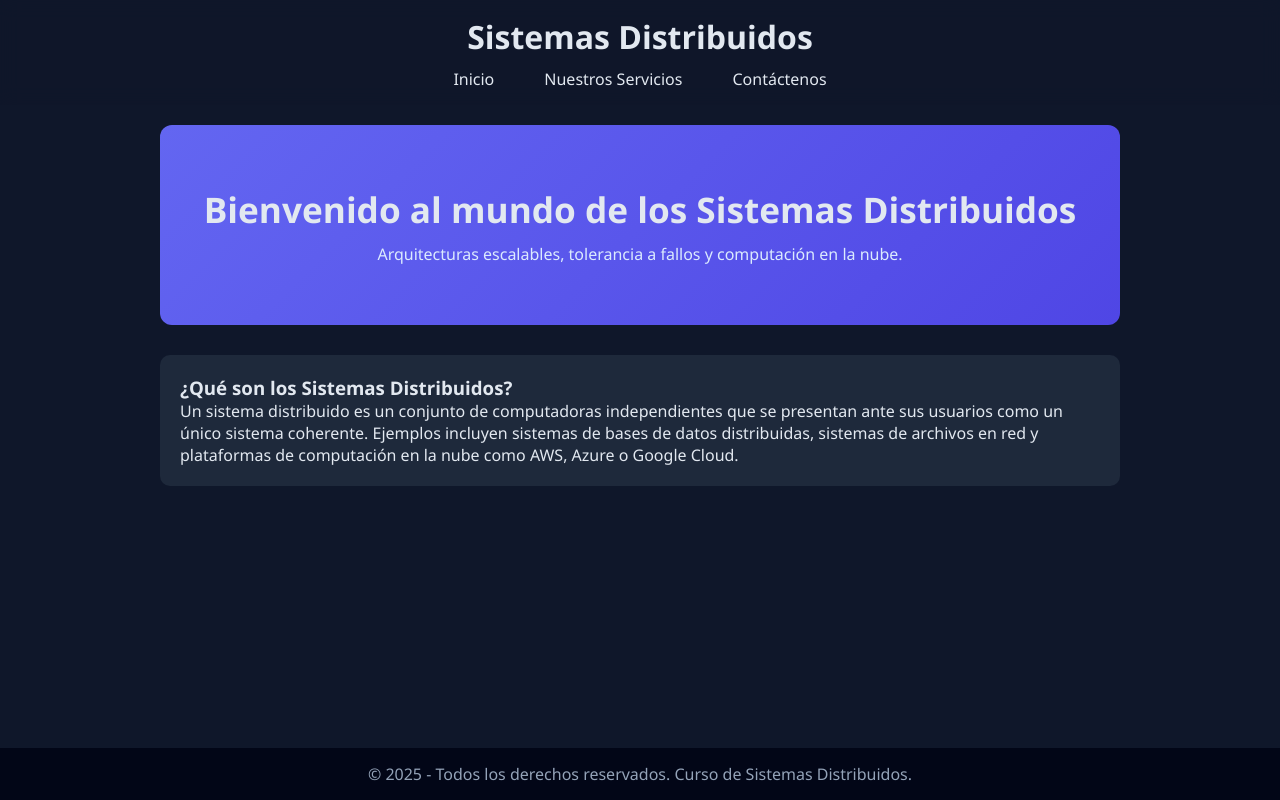
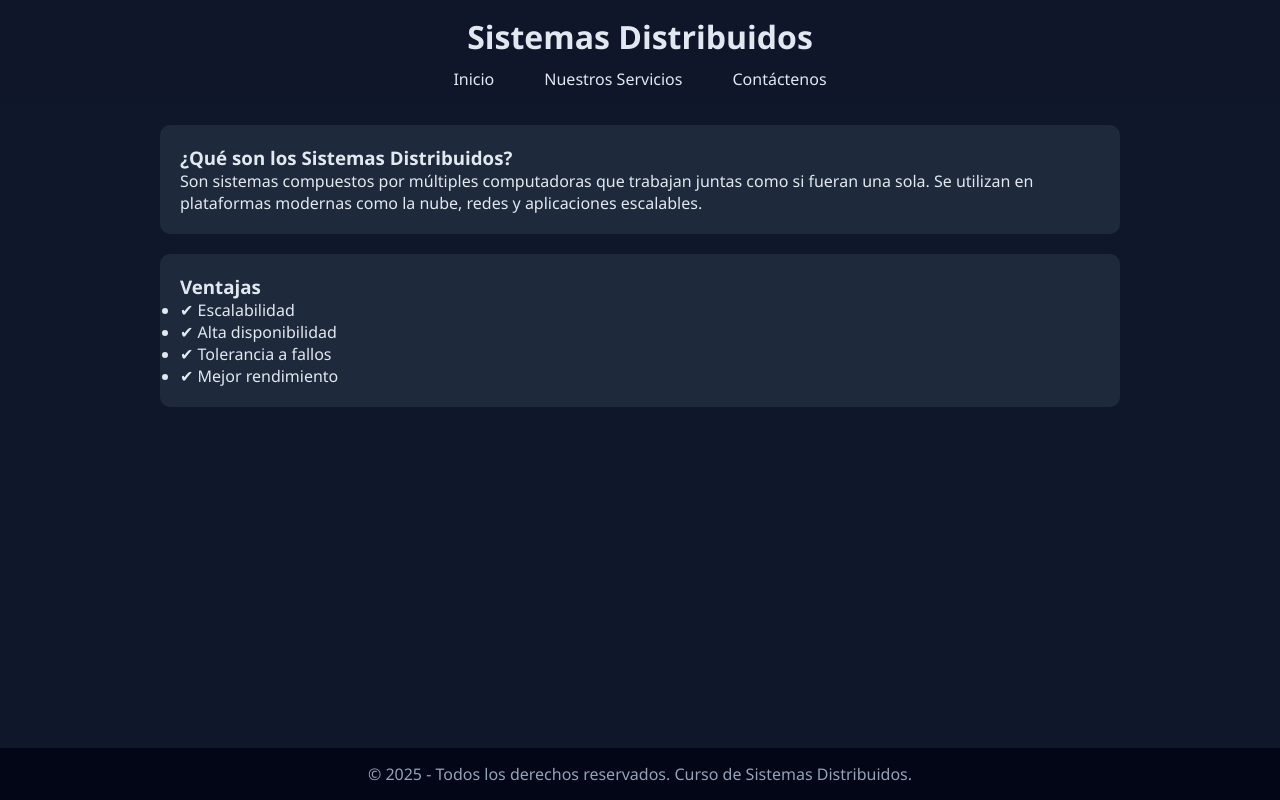
Before and after one commit to albionpepega-sketch/sitio-sistemas-distribuidos, a plain HTML site: page index.html in a window 1280 px wide. Drawn offline with Linux system fonts and the light colour scheme.

Commit message:
Revise content about distributed systems

```diff
--- a/index.html
+++ b/index.html
@@ -19,15 +19,24 @@
     </header>
 
     <main>
-        <section class="hero">
-            <h2>Bienvenido al mundo de los Sistemas Distribuidos</h2>
-            <p>Arquitecturas escalables, tolerancia a fallos y computación en la nube.</p>
-        </section>
+  <section class="content">
+    <h3>¿Qué son los Sistemas Distribuidos?</h3>
+    <p>
+        Son sistemas compuestos por múltiples computadoras que trabajan juntas
+        como si fueran una sola. Se utilizan en plataformas modernas como
+        la nube, redes y aplicaciones escalables.
+    </p>
+</section>
 
-        <section class="content">
-            <h3>¿Qué son los Sistemas Distribuidos?</h3>
-            <p>Un sistema distribuido es un conjunto de computadoras independientes que se presentan ante sus usuarios como un único sistema coherente. Ejemplos incluyen sistemas de bases de datos distribuidas, sistemas de archivos en red y plataformas de computación en la nube como AWS, Azure o Google Cloud.</p>
-        </section>
+<section class="content">
+    <h3>Ventajas</h3>
+    <ul>
+        <li>✔ Escalabilidad</li>
+        <li>✔ Alta disponibilidad</li>
+        <li>✔ Tolerancia a fallos</li>
+        <li>✔ Mejor rendimiento</li>
+    </ul>
+</section>
     </main>
 
     <footer>
```
